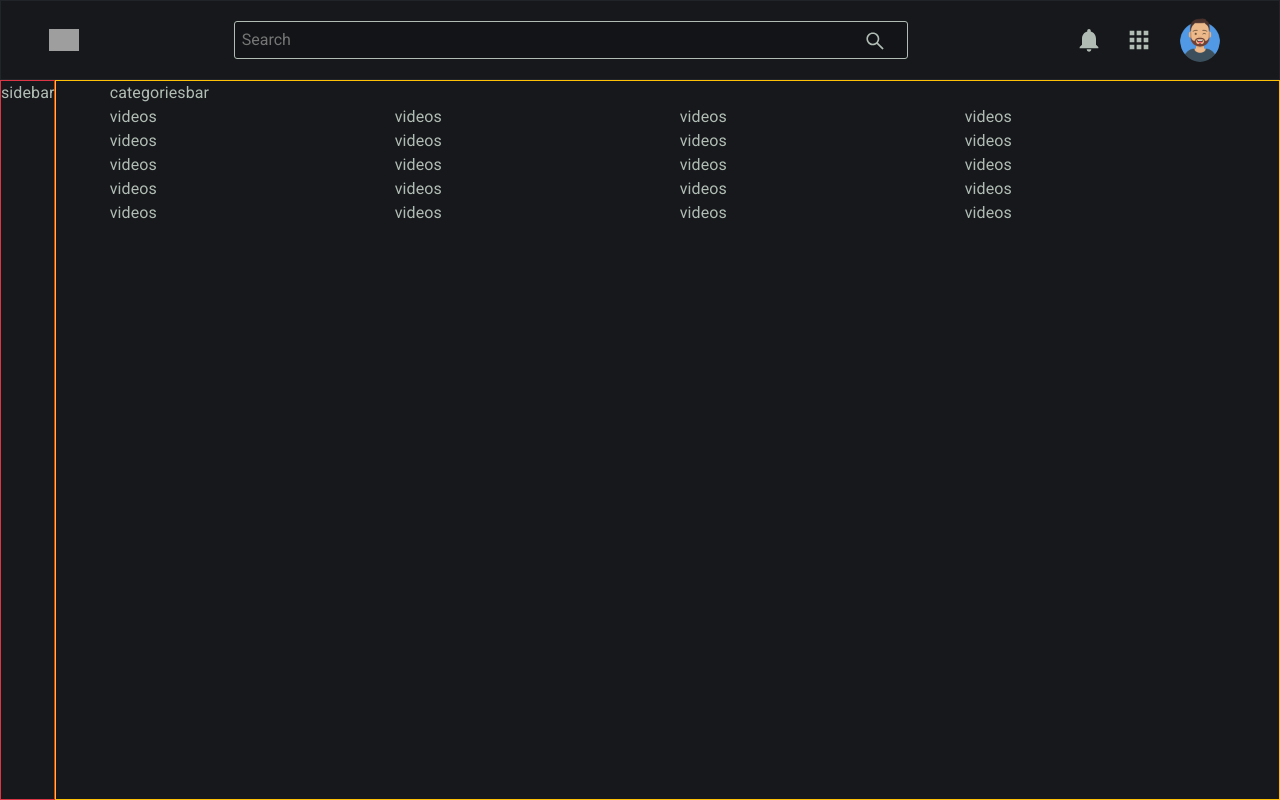
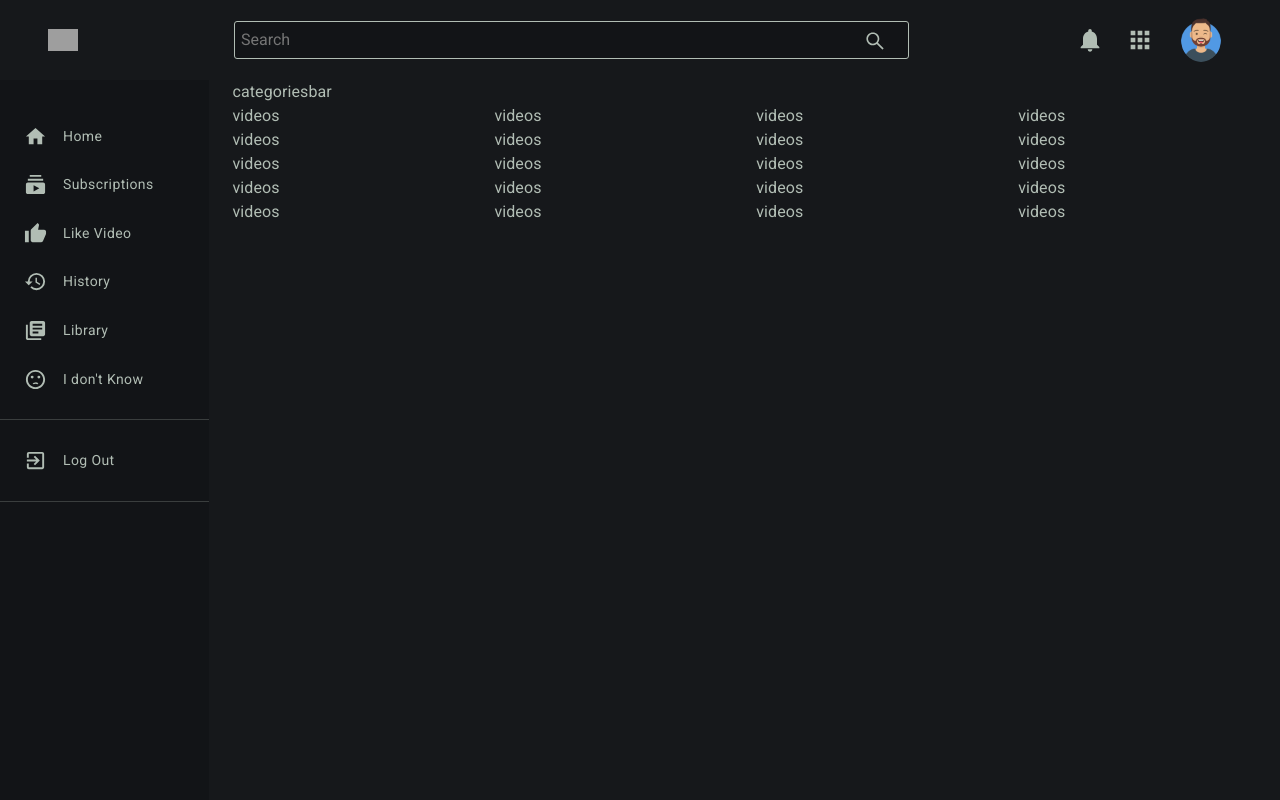
Before and after one commit to Tanvir04khan/tanvir-youtube-clone, a React (Create React App) app: page / in a window 1280 px wide. Built offline with nearby package versions, Linux system fonts and the light colour scheme; grey boxes are pictures that could not be loaded.

Commit message:
completed sidebar feature

```diff
--- a/src/App.jsx
+++ b/src/App.jsx
@@ -1,3 +1,4 @@
+import { useState } from "react";
 import { Container } from "react-bootstrap";
 import Header from "./components/Home/header/Header";
 import HomeScreen from "./components/Home/HomeScreen";
@@ -6,12 +7,19 @@
 import "./_app.scss";
 
 const App = () => {
+  const [isSidebarVisible, setIsSidebarVisible] = useState(false);
+
+  const handleToggleSidebar = () => setIsSidebarVisible((value) => !value);
+
   return (
     <>
-      <Header />
+      <Header handleToggleSidebar={handleToggleSidebar} />
       <div className="app__container">
-        <SideBar />
-        <Container fluid className="app__main border border-warning">
+        <SideBar
+          isSidebarVisible={isSidebarVisible}
+          handleToggleSidebar={handleToggleSidebar}
+        />
+        <Container fluid className="app__main">
           <HomeScreen />
         </Container>
       </div>
--- a/src/_base.scss
+++ b/src/_base.scss
@@ -3,10 +3,11 @@
 $text-color: #b1bdb4;
 
 $black-primary: #16181b;
-$blach-secondar: #121417;
+$blach-secondary: #121417;
 $border-color: #4c4c4c;
 
 $breakpoint-small: 520px;
+$breakpoint-medium: 1224px;
 
 * {
   margin: 0;
--- a/src/components/Home/header/Header.jsx
+++ b/src/components/Home/header/Header.jsx
@@ -6,10 +6,14 @@
 import { AiOutlineSearch } from "react-icons/ai";
 import { MdNotifications, MdApps } from "react-icons/md";
 
-const Header = () => {
+const Header = ({ handleToggleSidebar }) => {
   return (
-    <div className="border border-dark header">
-      <FaBars className="header__menu" size={26} />
+    <div className="header">
+      <FaBars
+        className="header__menu"
+        size={26}
+        onClick={handleToggleSidebar}
+      />
       <img
         src="https://www.freeiconspng.com/thumbs/youtube-logo-png/hd-youtube-logo-png-transparent-background-20.png"
         alt="Youtube logo"
--- a/src/components/Home/header/_header.scss
+++ b/src/components/Home/header/_header.scss
@@ -35,7 +35,7 @@
     border-radius: 3px;
     border: 1.2px solid;
 
-    background: $blach-secondar;
+    background: $blach-secondary;
 
     input {
       width: 100%;
--- a/src/components/Home/sideBar/SideBar.jsx
+++ b/src/components/Home/sideBar/SideBar.jsx
@@ -1,8 +1,50 @@
 import React from "react";
 import "./_sideBar.scss";
+import {
+  MdSubscriptions,
+  MdExitToApp,
+  MdThumbUp,
+  MdHistory,
+  MdLibraryBooks,
+  MdHome,
+  MdSentimentDissatisfied,
+} from "react-icons/md";
 
-const Sidebar = () => {
-  return <div className="border border-danger">sidebar</div>;
+const Sidebar = ({ isSidebarVisible, handleToggleSidebar }) => {
+  return (
+    <div className={!isSidebarVisible ? "sidebar" : "sidebar open"}>
+      <li onClick={handleToggleSidebar}>
+        <MdHome size={23} />
+        <span>Home</span>
+      </li>
+      <li onClick={handleToggleSidebar}>
+        <MdSubscriptions size={23} />
+        <span>Subscriptions</span>
+      </li>
+      <li onClick={handleToggleSidebar}>
+        <MdThumbUp size={23} />
+        <span>Like Video</span>
+      </li>
+      <li onClick={handleToggleSidebar}>
+        <MdHistory size={23} />
+        <span>History</span>
+      </li>
+      <li onClick={handleToggleSidebar}>
+        <MdLibraryBooks size={23} />
+        <span>Library</span>
+      </li>
+      <li onClick={handleToggleSidebar}>
+        <MdSentimentDissatisfied size={23} />
+        <span>I don't Know</span>
+      </li>
+      <hr />
+      <li>
+        <MdExitToApp size={23} />
+        <span>Log Out</span>
+      </li>
+      <hr />
+    </div>
+  );
 };
 
 export default Sidebar;
--- a/src/components/Home/sideBar/_sideBar.scss
+++ b/src/components/Home/sideBar/_sideBar.scss
@@ -0,0 +1,67 @@
+@import "../../../base";
+
+.sidebar {
+  background: $blach-secondary;
+
+  display: flex;
+  flex-direction: column;
+
+  width: 250px;
+  height: 90vh;
+
+  padding-top: 2rem;
+
+  transition: 0.5s;
+
+  li {
+    display: flex;
+    align-items: center;
+
+    margin: 0.2rem 0;
+    padding: 0.6rem 1.5rem;
+
+    cursor: pointer;
+
+    span {
+      margin-left: 1rem;
+
+      font-size: 14px;
+      font-weight: 500;
+
+      letter-spacing: 0.4px;
+    }
+
+    &:hover {
+      background: $border-color;
+    }
+
+    hr {
+      background: $border-color;
+    }
+  }
+  &.open {
+    transform: translate(0);
+  }
+}
+
+@media (max-width: $breakpoint-medium) {
+  .sidebar {
+    width: 90px;
+
+    li {
+      justify-content: center;
+    }
+    span {
+      display: none;
+    }
+  }
+}
+
+@media (max-width: $breakpoint-small) {
+  .sidebar {
+    transform: translate(-100%);
+
+    position: fixed;
+    z-index: 10;
+  }
+}
```
